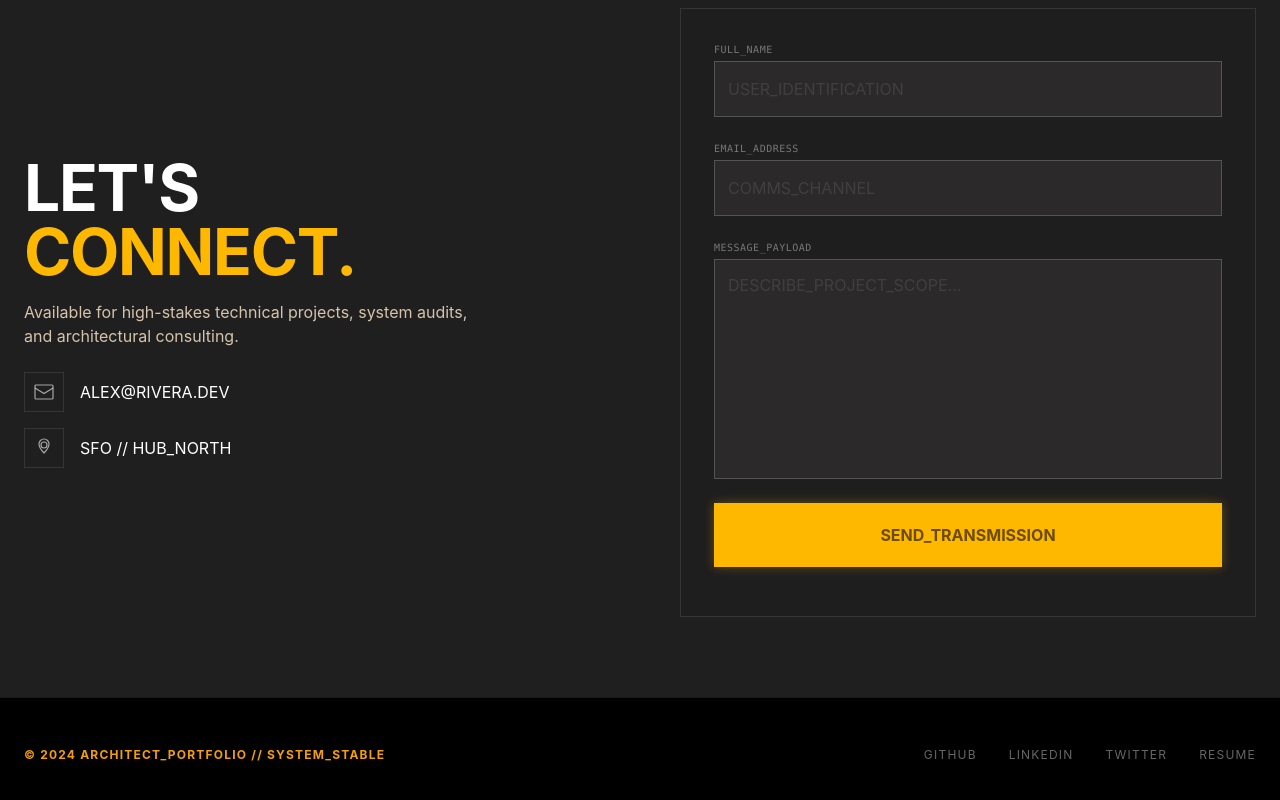
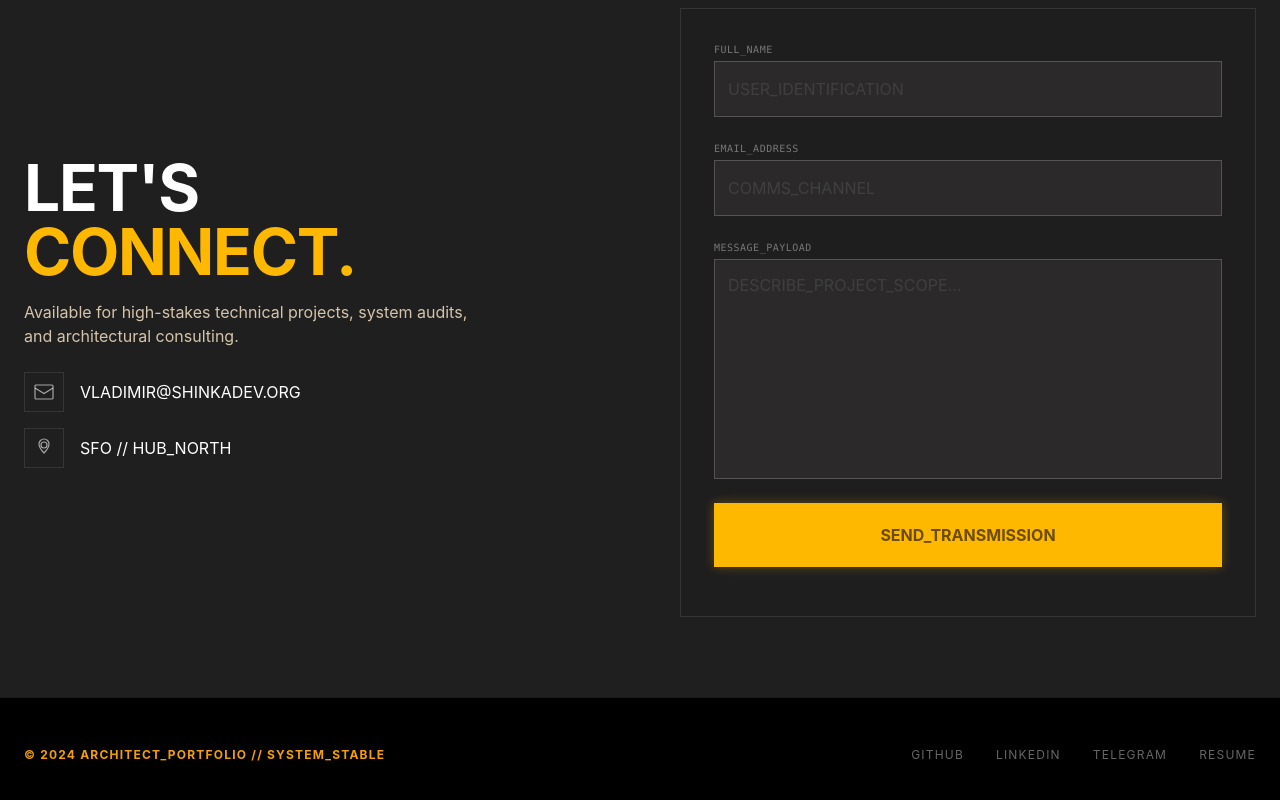
Before and after one commit to aStormspirit/landing, a Next.js app: page /en in a window 1280 px wide. Shown: the part 3094-3894 px from the top of the page. Built offline with nearby package versions, Linux system fonts and the light colour scheme.

Commit message:
contacts

```diff
--- a/components/Contact.tsx
+++ b/components/Contact.tsx
@@ -21,7 +21,7 @@ export default function Contact({ messages }: ContactProps) {
             {messages.description}
           </p>
           <div className="flex flex-col gap-4 pt-2">
-            <a href="mailto:alex@rivera.dev" className="flex items-center gap-4 group">
+            <a href="mailto:vladimir@shinkadev.org" className="flex items-center gap-4 group">
               <div className="border border-white/10 flex items-center justify-center size-10 p-px group-hover:border-[#ffb800]/50 transition-colors shrink-0">
                 <svg width="20" height="16" viewBox="0 0 20 16" fill="none">
                   <rect x="1" y="1" width="18" height="14" rx="1" stroke="rgba(255,255,255,0.6)" strokeWidth="1.2" />
--- a/components/Navbar.tsx
+++ b/components/Navbar.tsx
@@ -107,9 +107,20 @@ export default function Navbar({ lang, messages }: NavbarProps) {
             </div>
           </nav>
 
-          {/* Mobile: circular avatar */}
-          <div className="md:hidden border border-[rgba(245,158,11,0.3)] rounded-full size-8 overflow-hidden shrink-0">
-            <img src={AVATAR} alt="Avatar" className="w-full h-full object-cover" />
+          {/* Mobile: language switcher + avatar */}
+          <div className="md:hidden flex items-center gap-3">
+            <Link
+              href={`${targetPath}${hash}`}
+              aria-label={`${messages.languageLabel}: ${targetLocale.toUpperCase()}`}
+              title={`${messages.languageLabel}: ${targetLocale.toUpperCase()}`}
+              className="inline-flex items-center gap-1 font-[family-name:var(--font-space-grotesk)] text-[13px] text-white/80 hover:text-[#ffb800] transition-colors"
+            >
+              <span aria-hidden className="text-[16px] leading-none">{targetFlag}</span>
+              <span className="uppercase tracking-wide">{targetLabel}</span>
+            </Link>
+            <div className="border border-[rgba(245,158,11,0.3)] rounded-full size-8 overflow-hidden shrink-0">
+              <img src={AVATAR} alt="Avatar" className="w-full h-full object-cover" />
+            </div>
           </div>
         </div>
       </header>
@@ -132,18 +143,6 @@ export default function Navbar({ lang, messages }: NavbarProps) {
                 {item.label}
               </a>
             ))}
-            <div className="flex items-center justify-end py-3 border-b border-white/5">
-              <Link
-                href={`${targetPath}${hash}`}
-                onClick={() => setOpen(false)}
-                aria-label={`${messages.languageLabel}: ${targetLocale.toUpperCase()}`}
-                title={`${messages.languageLabel}: ${targetLocale.toUpperCase()}`}
-                className="inline-flex items-center gap-2 font-[family-name:var(--font-space-grotesk)] text-[16px] text-white/80 hover:text-[#ffb800] transition-colors"
-              >
-                <span aria-hidden className="text-[20px] leading-none">{targetFlag}</span>
-                <span className="uppercase tracking-wide">{targetLabel}</span>
-              </Link>
-            </div>
             <a
               href="#contact"
               onClick={() => setOpen(false)}
--- a/messages/en.ts
+++ b/messages/en.ts
@@ -61,7 +61,7 @@ export const enMessages = {
     titleLine2: "CONNECT.",
     description:
       "Available for high-stakes technical projects, system audits, and architectural consulting.",
-    email: "ALEX@RIVERA.DEV",
+    email: "vladimir@shinkadev.org",
     location: "SFO // HUB_NORTH",
     fullNameLabel: "FULL_NAME",
     fullNamePlaceholder: "USER_IDENTIFICATION",
@@ -75,8 +75,8 @@ export const enMessages = {
     copyright: "© 2024 ARCHITECT_PORTFOLIO // SYSTEM_STABLE",
     links: [
       { label: "GITHUB", href: "https://github.com/aStormspirit"},
-      { label: "LINKEDIN", href: "https://linkedin.com/in/your_username" },
-      { label: "TWITTER", href: "https://x.com/your_username" },
+      { label: "LINKEDIN", href: "https://www.linkedin.com/in/vladimir-shinkarenko-87b9b3278/" },
+      { label: "TELEGRAM", href: "https://t.me/shinkadev" },
       { label: "RESUME", href: "/resume.pdf" },
     ],
   },
--- a/messages/ru.ts
+++ b/messages/ru.ts
@@ -76,9 +76,9 @@ export const ruMessages: SiteMessages = {
   footer: {
     copyright: "© 2024 ARCHITECT_PORTFOLIO // SYSTEM_STABLE",
     links: [
-      { label: "GITHUB", href: "https://github.com/aStormspirit" },
-      { label: "LINKEDIN", href: "https://linkedin.com/in/your_username" },
-      { label: "TWITTER", href: "https://x.com/your_username" },
+      { label: "GITHUB", href: "https://github.com/aStormspirit"},
+      { label: "LINKEDIN", href: "https://www.linkedin.com/in/vladimir-shinkarenko-87b9b3278/" },
+      { label: "TELEGRAM", href: "https://t.me/shinkadev" },
       { label: "RESUME", href: "/resume.pdf" },
     ],
   },
```
Also changed, not shown: 1 other file (tests, documents, lock files or other folders).
